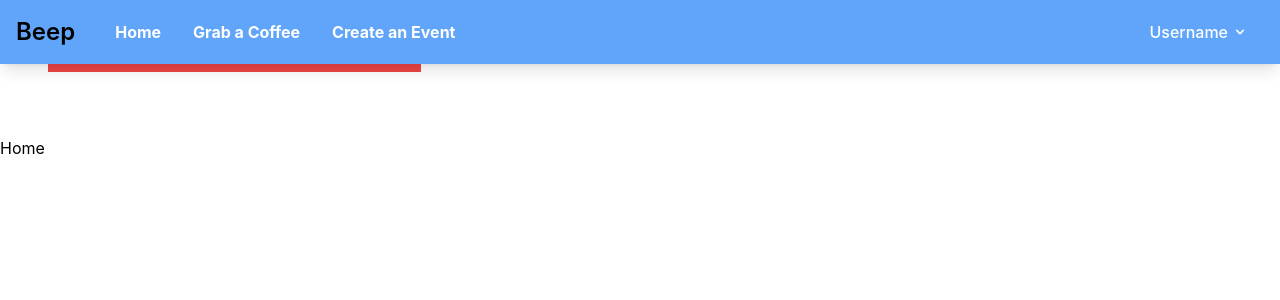
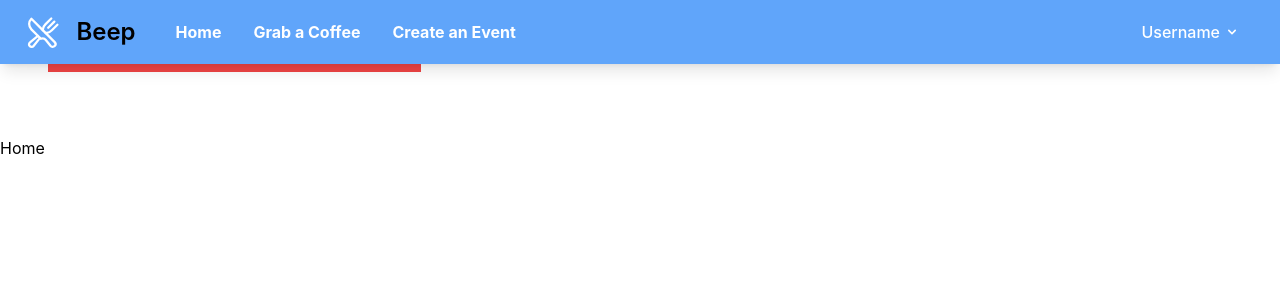
Before and after one commit to mwan391/feed, a React (Create React App) app in the folder Frontend/: page / in a window 1280 px wide. Shown: the top 300 px of the page. Built offline with nearby package versions, Linux system fonts and the light colour scheme.

Commit message:
Add logo to Navbar

```diff
--- a/Frontend/src/App.js
+++ b/Frontend/src/App.js
@@ -1,5 +1,4 @@
-
-import { Routes, Route } from "react-router-dom";
+import { Routes, Route } from 'react-router-dom';
 import SignIn from './pages/signIn';
 import Home from './pages/home';
 import Navbar from './components/Navbar';
--- a/Frontend/src/Components/Navbar.js
+++ b/Frontend/src/Components/Navbar.js
@@ -1,12 +1,14 @@
 import React from 'react';
 import { Link } from 'react-router-dom';
+import { ReactComponent as Logo } from '../images/knifefork.svg';
 
 function Navbar() {
   const [dropdownClicked, setDropdownClicked] = React.useState(false);
 
   return (
-    <nav className="bg-blue-400 shadow-lg px-2 sm:px-4 py-2.5 fixed top-0 w-full h-[4rem]">
-      <div className="container h-full flex items-center mx-auto">
+    <nav className="bg-blue-400 z-30 shadow-lg py-2.5 px-6 fixed w-screen top-0 h-[4rem]">
+      <div className="h-full flex items-center w-full">
+        <Logo className="w-10 mr-4" />
         <h1 className="text-2xl inline-flex font-semibold whitespace-nowrap dark:text-white">
           Beep
         </h1>
```
Also changed, not shown: Frontend/src/images/knifefork.svg (added). Lines whose indentation alone changed are shown as unchanged.
